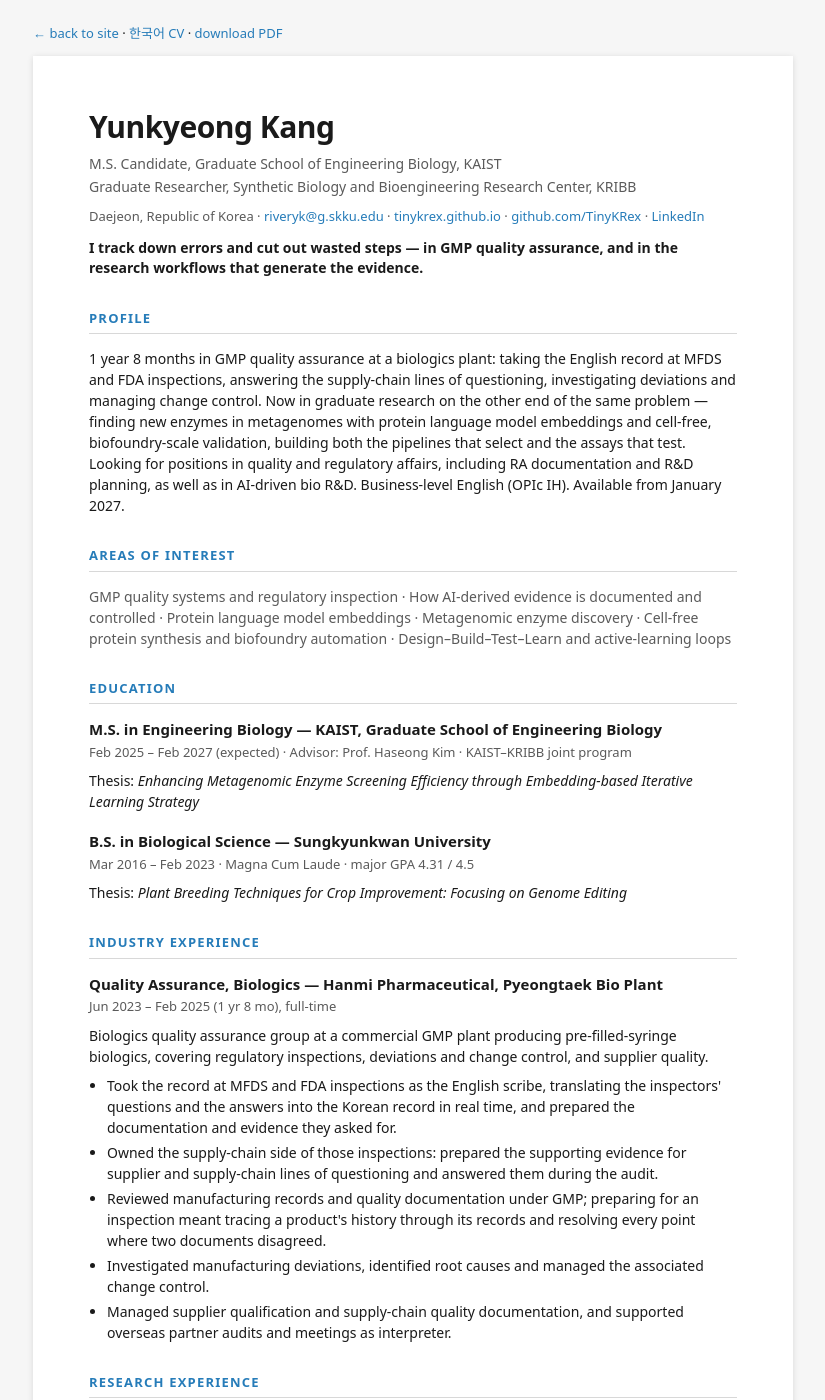
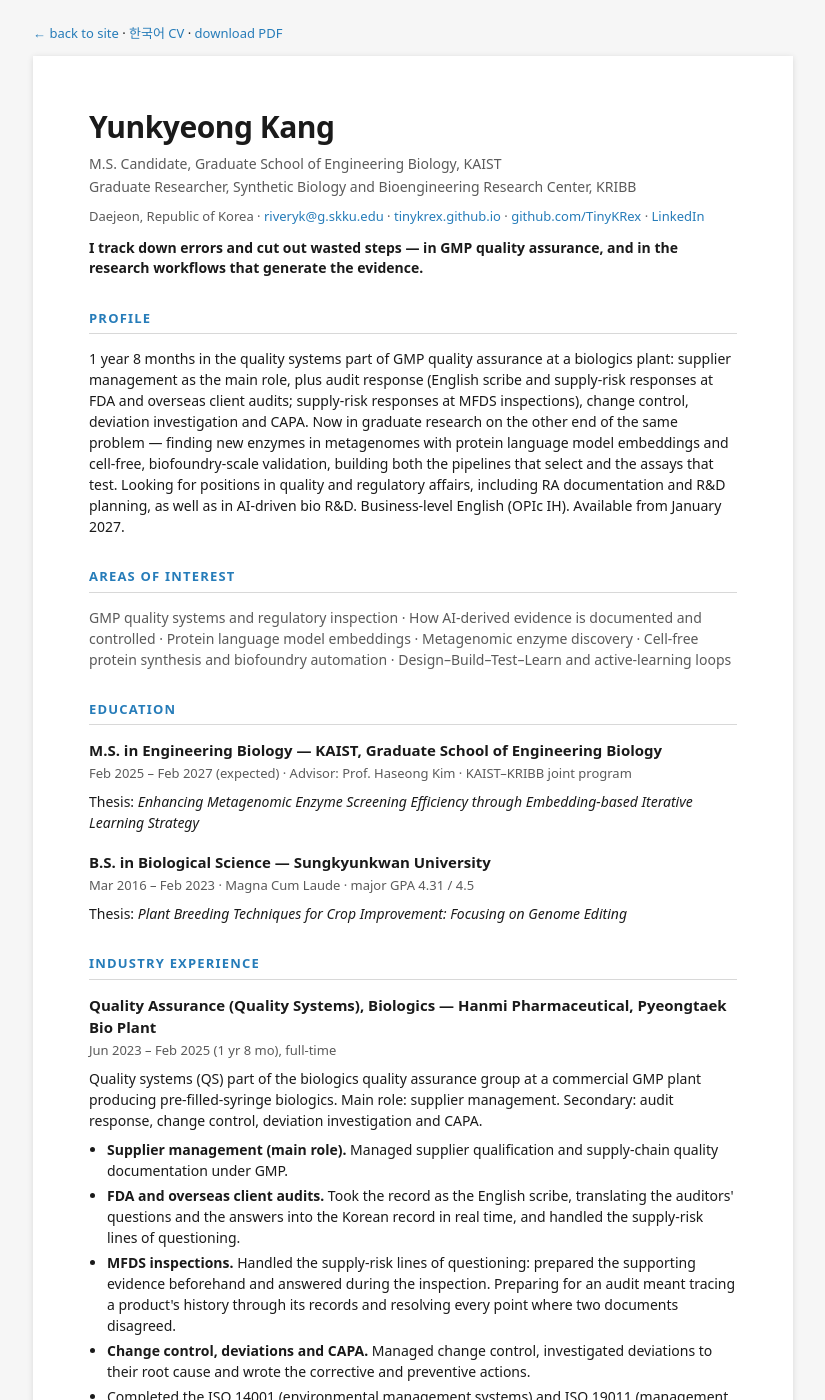
Before and after one commit to TinyKRex/tinykrex.github.io, a Jekyll site: the page built from cv.html, in a window 1280 px wide and 1400 px high. Shown: the whole window, without its empty margins (227-1052 px from the left). Built offline with Jekyll 4.4.1, drawn with Linux system fonts in a browser that asks for light colours; some of the changed text lies outside the part shown.

Commit message:
site: QA 경력을 QS 파트 기준으로 정정 (공급자관리 주 업무, FDA·고객사 감사 서기와 MFDS 공급 리스크 대응 구분, CAPA·ISO 14001/19011 추가)
Co-Authored-By: Claude Opus 5.5 <noreply@anthropic.com>

```diff
--- a/cv.html
+++ b/cv.html
@@ -94,9 +94,10 @@ permalink: /cv.html
   <p class="tagline">I track down errors and cut out wasted steps &mdash; in GMP quality assurance, and
   in the research workflows that generate the evidence.</p>
   <h2>Profile</h2>
-  <p>1 year 8 months in GMP quality assurance at a biologics plant: taking the English record at
-  MFDS and FDA inspections, answering the supply-chain lines of questioning, investigating deviations
-  and managing change control. Now in graduate research on the other end of the same problem &mdash;
+  <p>1 year 8 months in the quality systems part of GMP quality assurance at a biologics plant:
+  supplier management as the main role, plus audit response (English scribe and supply-risk responses
+  at FDA and overseas client audits; supply-risk responses at MFDS inspections), change control,
+  deviation investigation and CAPA. Now in graduate research on the other end of the same problem &mdash;
   finding new enzymes in metagenomes with protein language model embeddings and cell-free,
   biofoundry-scale validation, building both the pipelines that select and the assays that test.
   Looking for positions in quality and regulatory affairs, including RA documentation and R&amp;D
@@ -122,23 +123,25 @@ permalink: /cv.html
 
   <h2>Industry Experience</h2>
   <div class="entry">
-    <h3>Quality Assurance, Biologics &mdash; Hanmi Pharmaceutical, Pyeongtaek Bio Plant</h3>
+    <h3>Quality Assurance (Quality Systems), Biologics &mdash; Hanmi Pharmaceutical, Pyeongtaek Bio Plant</h3>
     <p class="meta">Jun 2023 &ndash; Feb 2025 (1 yr 8 mo), full-time</p>
-    <p>Biologics quality assurance group at a commercial GMP plant producing pre-filled-syringe
-    biologics, covering regulatory inspections, deviations and change control, and supplier quality.</p>
+    <p>Quality systems (QS) part of the biologics quality assurance group at a commercial GMP plant
+    producing pre-filled-syringe biologics. Main role: supplier management. Secondary: audit response,
+    change control, deviation investigation and CAPA.</p>
     <ul>
-      <li>Took the record at MFDS and FDA inspections as the English scribe, translating the
-      inspectors' questions and the answers into the Korean record in real time, and prepared the
-      documentation and evidence they asked for.</li>
-      <li>Owned the supply-chain side of those inspections: prepared the supporting evidence for
-      supplier and supply-chain lines of questioning and answered them during the audit.</li>
-      <li>Reviewed manufacturing records and quality documentation under GMP; preparing for an
-      inspection meant tracing a product's history through its records and resolving every point
-      where two documents disagreed.</li>
-      <li>Investigated manufacturing deviations, identified root causes and managed the associated
-      change control.</li>
-      <li>Managed supplier qualification and supply-chain quality documentation, and supported
-      overseas partner audits and meetings as interpreter.</li>
+      <li><strong>Supplier management (main role).</strong> Managed supplier qualification and
+      supply-chain quality documentation under GMP.</li>
+      <li><strong>FDA and overseas client audits.</strong> Took the record as the English scribe,
+      translating the auditors' questions and the answers into the Korean record in real time, and
+      handled the supply-risk lines of questioning.</li>
+      <li><strong>MFDS inspections.</strong> Handled the supply-risk lines of questioning: prepared
+      the supporting evidence beforehand and answered during the inspection. Preparing for an audit
+      meant tracing a product's history through its records and resolving every point where two
+      documents disagreed.</li>
+      <li><strong>Change control, deviations and CAPA.</strong> Managed change control, investigated
+      deviations to their root cause and wrote the corrective and preventive actions.</li>
+      <li>Completed the ISO 14001 (environmental management systems) and ISO 19011 (management
+      system auditing) course, Apr 2024.</li>
     </ul>
   </div>
 
@@ -241,7 +244,7 @@ permalink: /cv.html
   </div>
   <h2>Differentiating Strengths</h2>
   <ul>
-    <li><strong>I trace errors to their cause.</strong> Deviation investigation and change control in
+    <li><strong>I trace errors to their cause.</strong> Deviation investigation, CAPA and change control in
     a GMP plant, and in research, replacing hand-set thresholds with a criterion that can be stated,
     repeated and audited.</li>
     <li><strong>I remove wasted steps.</strong> Library construction cut from four steps to two,
@@ -254,12 +257,13 @@ permalink: /cv.html
   <h2>Skills</h2>
   <dl class="skills">
     <dt>Quality &amp; regulatory</dt>
-    <dd>GMP; regulatory inspection support (MFDS, FDA); deviation investigation and root cause
-    analysis; change control; supplier and supply-chain quality management; technical documentation
-    in Korean and English.</dd>
+    <dd>GMP; supplier and supply-chain quality management; audit response (FDA and overseas client
+    audits as English scribe; MFDS inspections); change control; deviation investigation and root
+    cause analysis; CAPA; ISO 14001 and ISO 19011 course completed (2024); technical documentation in Korean and
+    English.</dd>
     <dt>Languages</dt>
     <dd>Korean (native); English (OPIc IH, 2026; TOEIC 960, 2021 &mdash; certificate expired;
-    elementary schooling in San Jose, California; regulatory inspection interpreting experience).</dd>
+    elementary schooling in San Jose, California; English scribe at FDA and overseas client audits).</dd>
     <dt>Computational</dt>
     <dd>Python (PyTorch), R, Linux/GPU server workflows; protein language models (ProtT5, ESM-C, ESM-2) and
     embedding database construction (HDF5); ESMFold, AlphaFold3, RFdiffusion, LigandMPNN; Foldseek, FoldDisco; UMAP and contrastive representation learning; NGS/multi-omics analysis.</dd>
```
Also changed, not shown: cv-kr.html (+21 -18 lines), experience.md (+22 -17 lines), index.md (+11 -8 lines).
